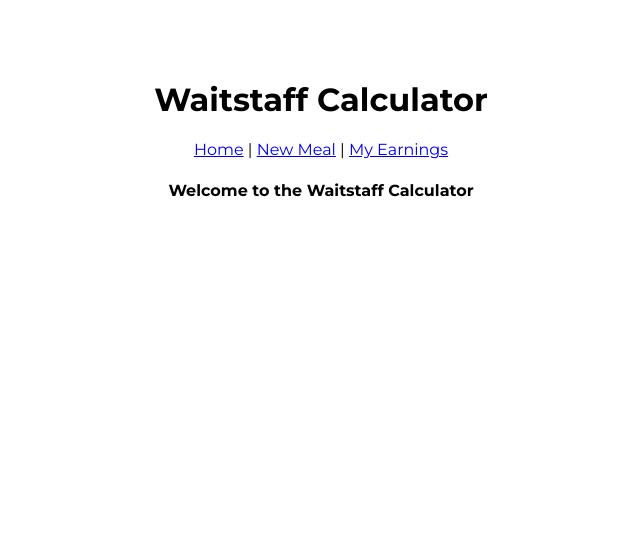
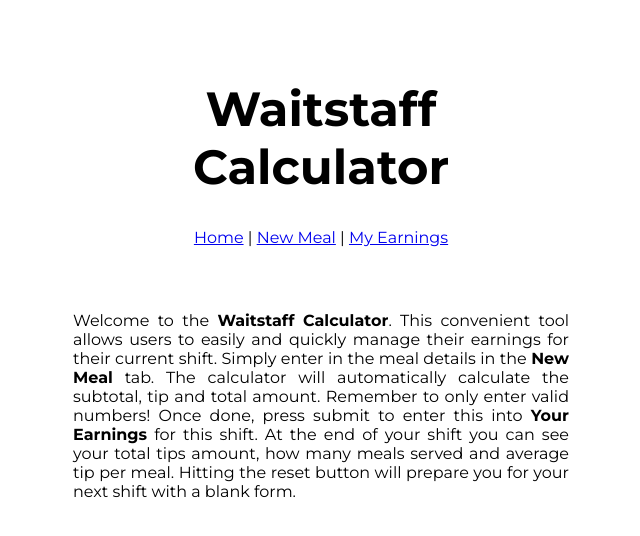
Before and after one commit to bonnichiwa/waitstaff-calculator, a website: page index.html in a window 1280 px wide. Shown: the whole page, without its empty margins (319-959 px from the left). Drawn offline with nearby package versions, Linux system fonts and the light colour scheme.

Commit message:
done home template

```diff
--- a/app/home.html
+++ b/app/home.html
@@ -1 +1 @@
-<h4>Welcome to the Waitstaff Calculator</h4>
+<p>Welcome to the <strong>Waitstaff Calculator</strong>. This convenient tool allows users to easily and quickly manage their earnings for their current shift. Simply enter in the meal details in the <strong>New Meal</strong> tab. The calculator will automatically calculate the subtotal, tip and total amount. Remember to only enter valid numbers! Once done, press submit to enter this into <strong>Your Earnings</strong> for this shift. At the end of your shift you can see your total tips amount, how many meals served and average tip per meal. Hitting the reset button will prepare you for your next shift with a blank form.</p>
--- a/css/styles.css
+++ b/css/styles.css
@@ -1,6 +1,6 @@
 body {
   margin-top: 5em;
-  max-width: 50em;
+  max-width: 31em;
   margin-left: auto;
   margin-right: auto;
   font-family: 'Montserrat', sans-serif;
@@ -8,6 +8,15 @@ body {
 
 header, h4 {
   text-align: center;
+}
+
+h1 {
+  font-size: 3em;
+}
+
+p {
+  margin-top: 4em;
+  text-align: justify;
 }
 
 .meal-details,
```
